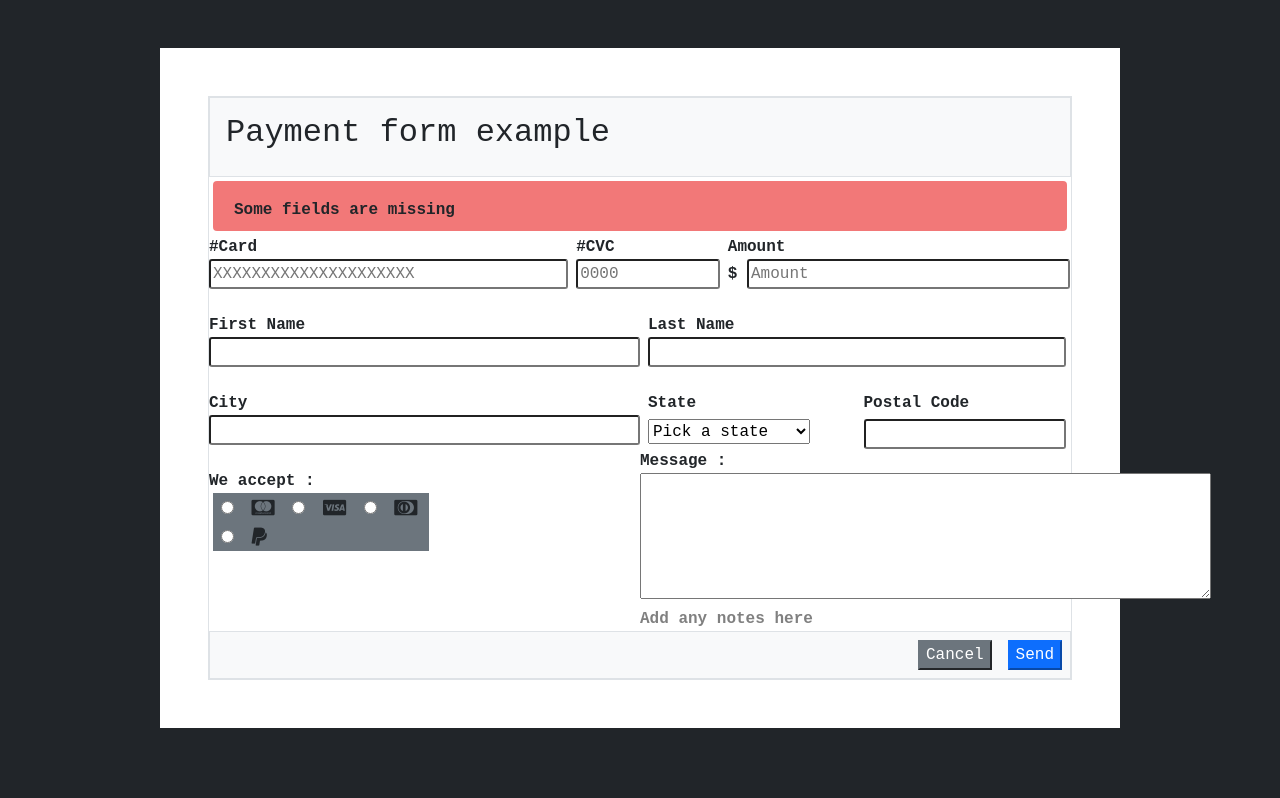
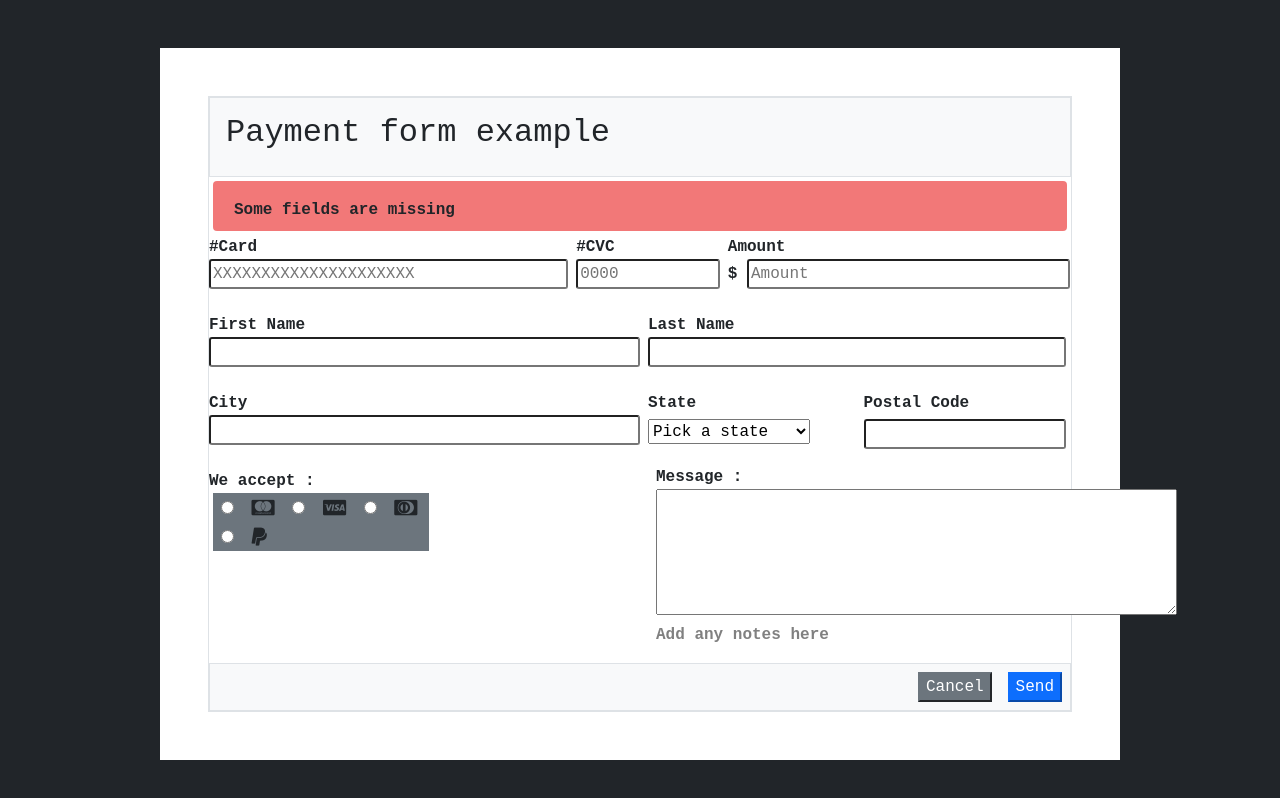
Before and after one commit to AdrianRios2527/HTML5FORM-AdrianRiosRuiz25, a plain HTML site: page index.html in a window 1280 px wide. Drawn offline with nearby package versions, Linux system fonts and the light colour scheme.

Commit message:
resultado final 2

```diff
--- a/index.html
+++ b/index.html
@@ -84,9 +84,9 @@
                                             <input class="w2-100" type="text" name="postalcode" />
                                         </fieldset>
                                     </div>
-                                    <fieldset>
+                                    <fieldset class="m-3">
                                         <label for="moreinfo">Message :</label> <br />
-                                        <textarea name="moreinfo" cols="55" rows="5"></textarea> <br />
+                                        <textarea name="moreinfo" cols="50" rows="5"></textarea> <br />
                                         <span>Add any notes here</span>
                                     </fieldset>
                                 </div>
```
